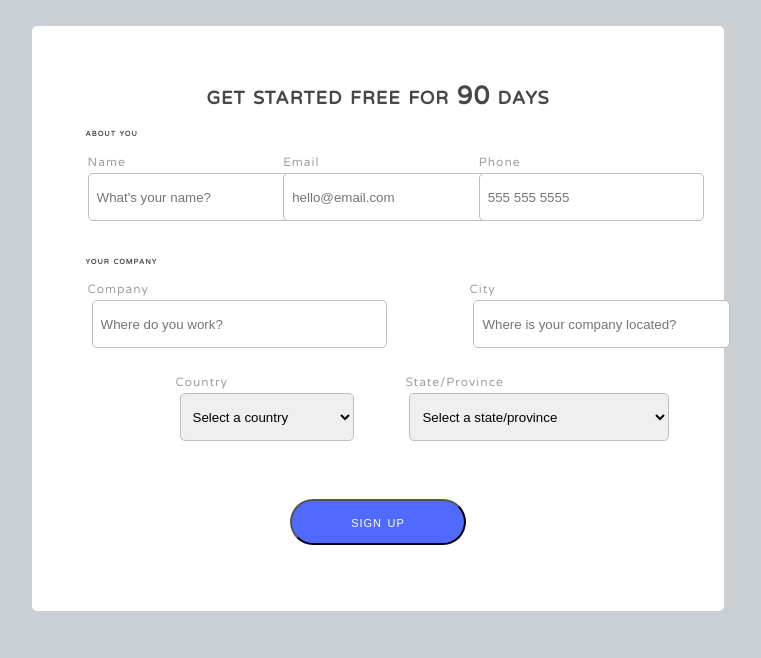
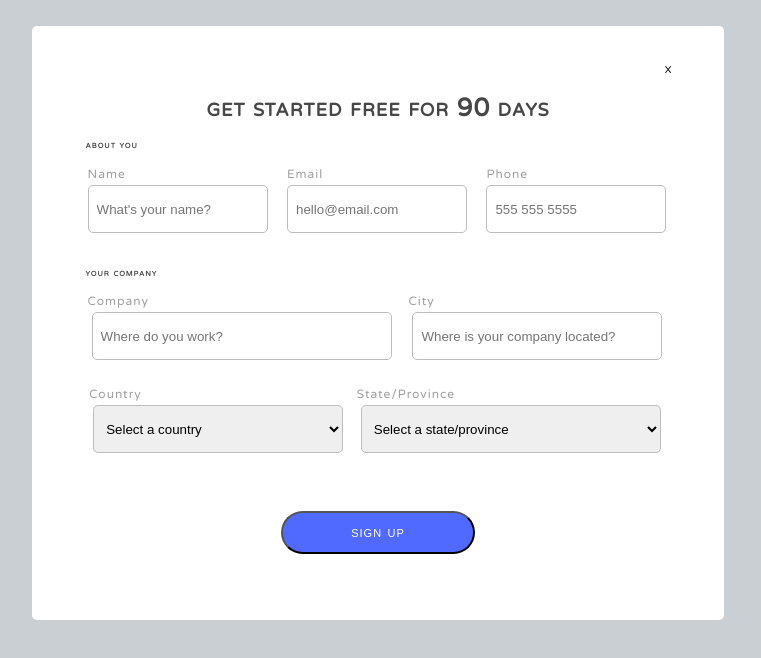
Before and after one commit to 0ka3ri/clase-06-bis, a plain HTML site: page index.html in a window 1280 px wide. Shown: the whole page, without its empty margins (262-1023 px from the left). Drawn offline with Linux system fonts and the light colour scheme.

Commit message:
primer commit

```diff
--- a/index.html
+++ b/index.html
@@ -7,7 +7,8 @@
 </head>
 <body>
 <div id="contenedor-form">
-    <div id="form">
+    <form>
+        <div class="close">X</div>
         <h1>get started free for 90 days</h1>
         <fieldset id="about-you">
             <legend>about you</legend>
@@ -65,7 +66,7 @@
         <div id="contenedor-sign">
             <button id="boton-sign">sign up</button>
         </div>
-    </div>
+    </form>
 </div>
 </body>
 </html>
--- a/style.css
+++ b/style.css
@@ -10,11 +10,17 @@ body {
     letter-spacing:1px;
 }
 
-#form {
+form {
     background-color: white;
     margin: 2vw 23vw;
     padding: 3vw 4vw 4vw 4vw;
     border-radius: 5px;
+}
+
+.close {
+    display: flex;
+    justify-content: end;
+    font-size: 10px;
 }
 
 h1 {
@@ -54,10 +60,11 @@ legend {
 
 #about-row {
     display:flex;
+    justify-content: space-between;
 }
 
 .inputs-about {
-    width: 120%;
+    width: 180px;
     height: 48px;
     margin-top: 4px;
     border: 1px solid;
@@ -88,7 +95,7 @@ legend {
 }
 
 .input-CS {
-    width: 150%;
+    width: 300px;
     height: 48px;
     margin: 4px;
     padding-left: 8px;
@@ -98,7 +105,7 @@ legend {
 }
 
 .input-CC {
-    width: 130%;
+    width: 250px;
     height: 48px;
     margin: 4px;
     padding-left: 8px;
@@ -120,11 +127,16 @@ legend {
 #boton-sign {
     border-radius: 30px;
     background-color: rgb(80, 106, 255);
-    width: 30%;
-    height: 46px;
+    width: 33%;
+    height: 43px;
     font-variant: small-caps;
     font-size: 100%;
     color: white;
     cursor: pointer;
     letter-spacing: 1px;
 }
+
+#boton-sign:hover {
+    background-color: rgb(80, 219, 134);
+    transform: translateY(-5px);
+}
```
